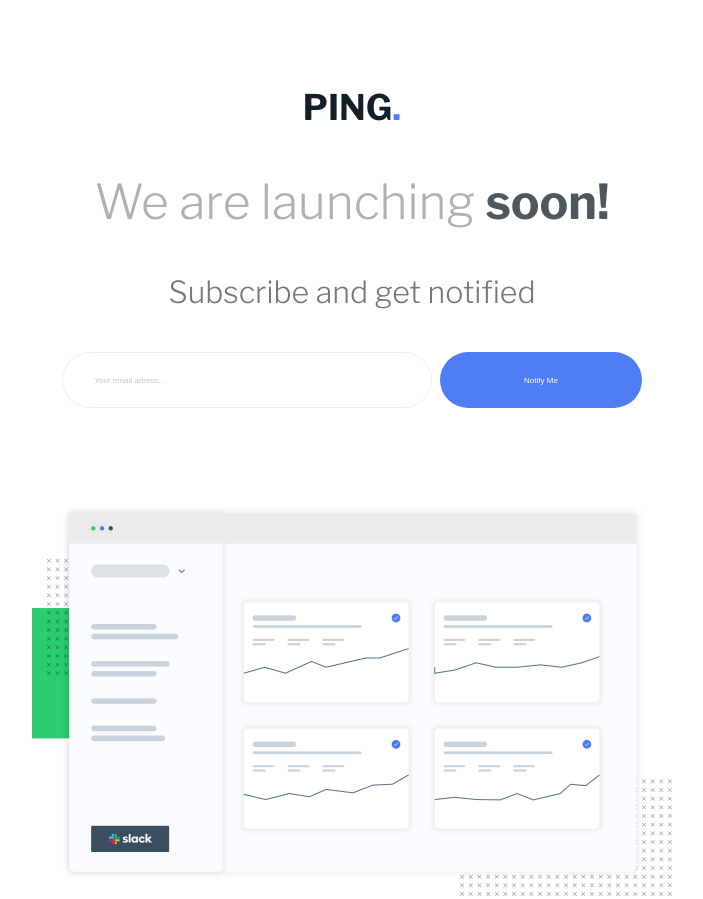
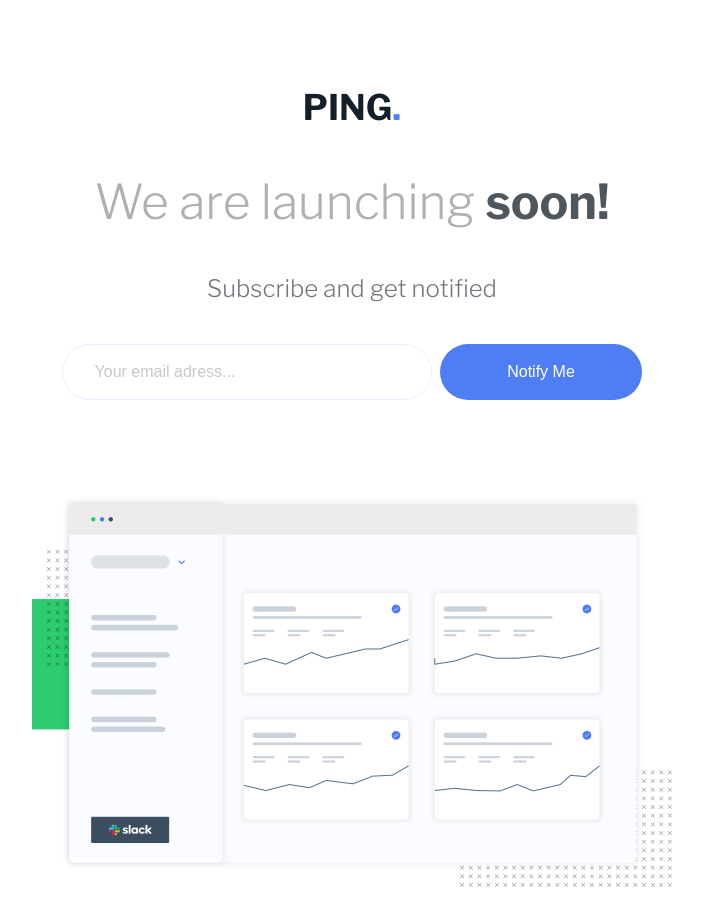
Before and after one commit to Drallas/Ping-Coming-Soon, a plain HTML site: page index.html in a window 1280 px wide. Shown: the top 899 px of the page, without its empty margins (288-991 px from the left). Drawn offline with nearby package versions, Linux system fonts and the light colour scheme.

Commit message:
some small changes to make it better :)

```diff
--- a/style.css
+++ b/style.css
@@ -78,7 +78,7 @@ h1 span {
         font-size: 3rem;
     }
     .header p {
-        font-size: 1.9rem;
+        font-size: 1.5rem;
         opacity: 0.6;
     }
 }
@@ -150,14 +150,14 @@ input:focus {
     .form__email {
         width: 23.125rem;
         height:3.5rem;
-        font-size: 0.5rem;
+        font-size: 1rem;
         border-radius: 2.5rem;
     }
 
     .form__button {
         width: 12.68rem;
         height:3.5rem;
-        font-size: 0.5rem;
+        font-size: 1rem;
         border-radius: 2.5rem;
         margin-left: 0.5rem;
         padding: 0.35rem;
@@ -175,7 +175,8 @@ input:focus {
 
 @media (min-width: 43.75rem) {
     .dashboard__image {
-    width: 40rem;
+    width: 50%;
+    max-width: 40rem;
 }
 }
 
```
